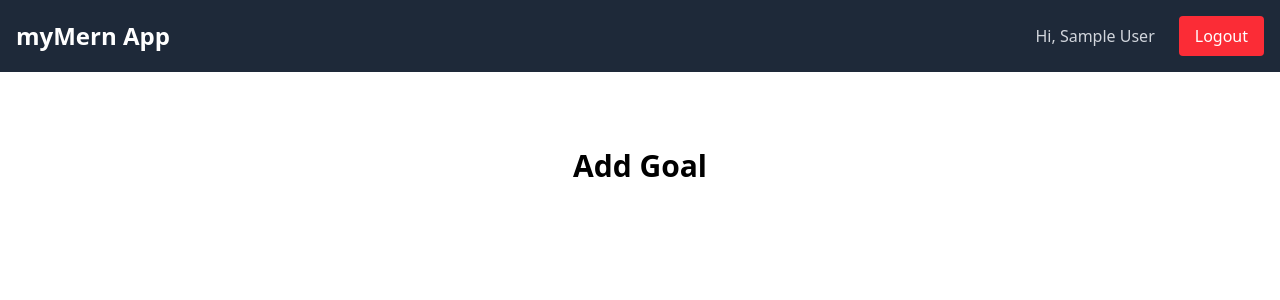
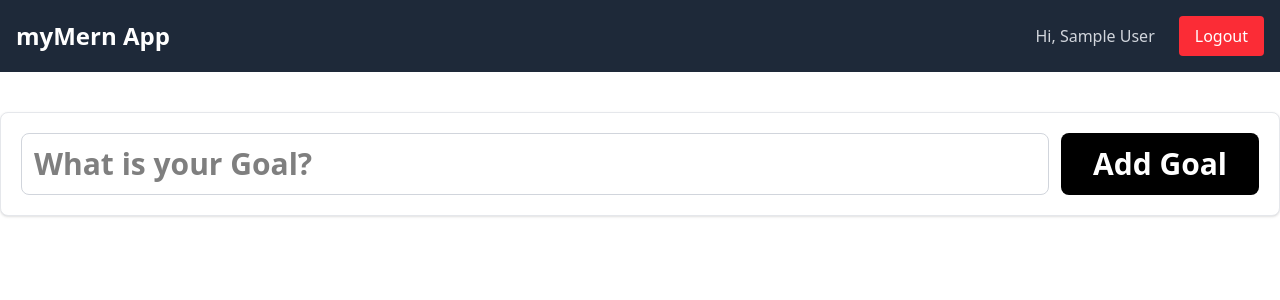
Before and after one commit to sabaPhruidze/mern-app, a React app in the folder frontend/: page / in a window 1280 px wide. Shown: the top 300 px of the page. Built offline with nearby package versions, Linux system fonts and the light colour scheme; sample sign-in values are in the browser's storage; the HTML template or start-up script is replaced by a standard one.

Commit message:
By this goalform will cause an error if written and submitted something

```diff
--- a/frontend/src/components/GoalForm.tsx
+++ b/frontend/src/components/GoalForm.tsx
@@ -15,13 +15,23 @@ const GoalForm = () => {
         setText('')
     }
   return (
-    <section>
-        <form onSubmit={onSubmit}>
-            <div>
-                <label htmlFor=""></label>
-                <input type="text" />
+    <section className="bg-white p-5 rounded-lg shadow-sm border border-gray-200 mb-8">
+        <form onSubmit={onSubmit} className="flex flex-col sm:flex-row gap-3">
+            <div className="flex-1">
+                <label htmlFor="text" className="sr-only">Goal</label>
+                <input
+                type="text"
+                name="text"
+                id="text"
+                value={text}
+                placeholder="What is your Goal?"
+                onChange={e => setText(e.target.value)}
+                className="w-full border border-gray-300 p-3 rounded-lg outline-none focus:border-black focus:ring-1 focus:ring-black transition"
+                />
             </div>
-            <button type="submit">Add Goal</button>
+            <button type="submit"
+            className="bg-black text-white px-8 py-3 rounded-lg font-bold hover:bg-gray-800 transition cursor-pointer active:scale-95"
+            >Add Goal</button>
         </form>
     </section>
   )
--- /dev/null
+++ b/frontend/src/components/GoalItem.tsx
@@ -0,0 +1,9 @@
+import React from 'react'
+
+const GoalItem = () => {
+  return (
+    <div>GoalItem</div>
+  )
+}
+
+export default GoalItem
```
